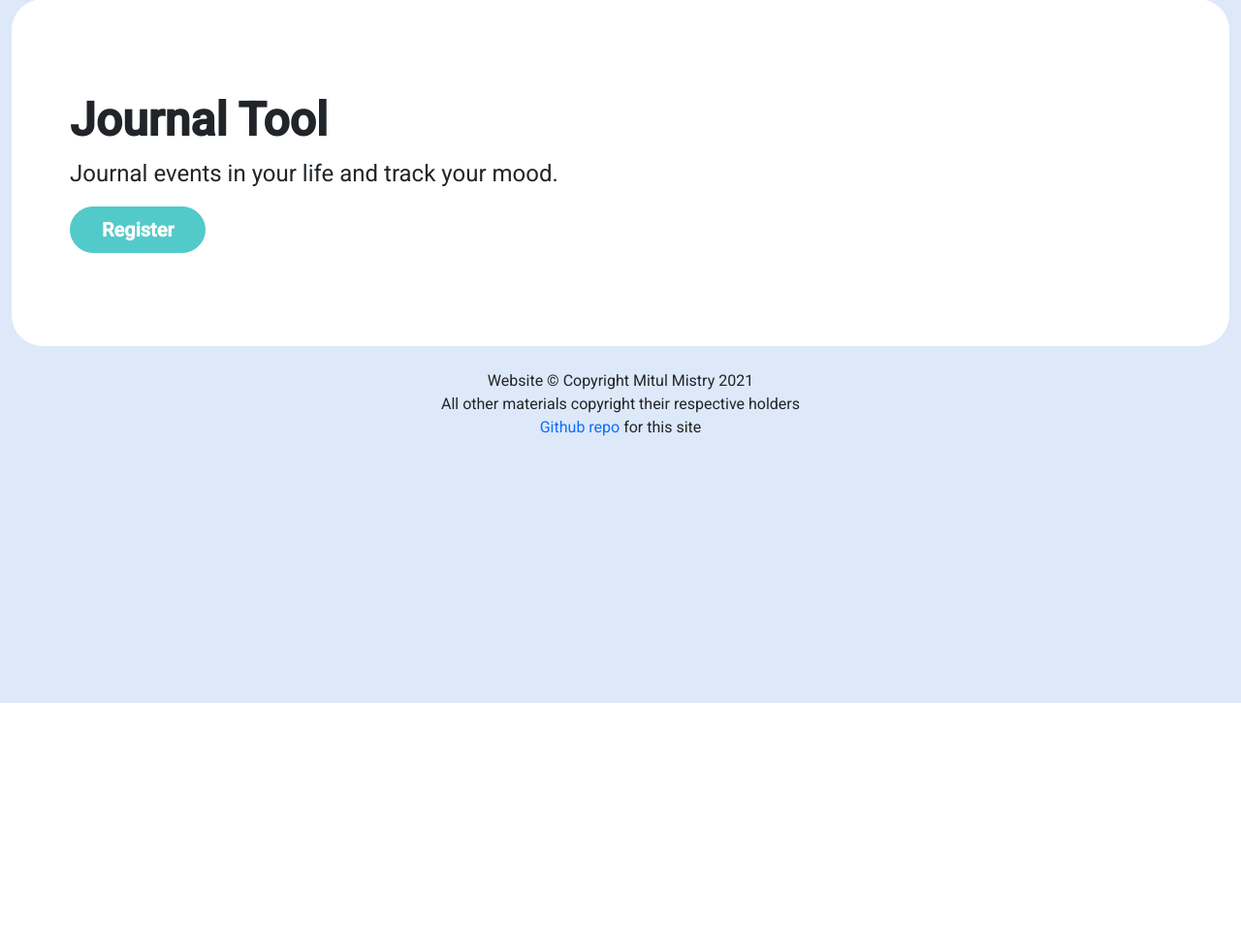
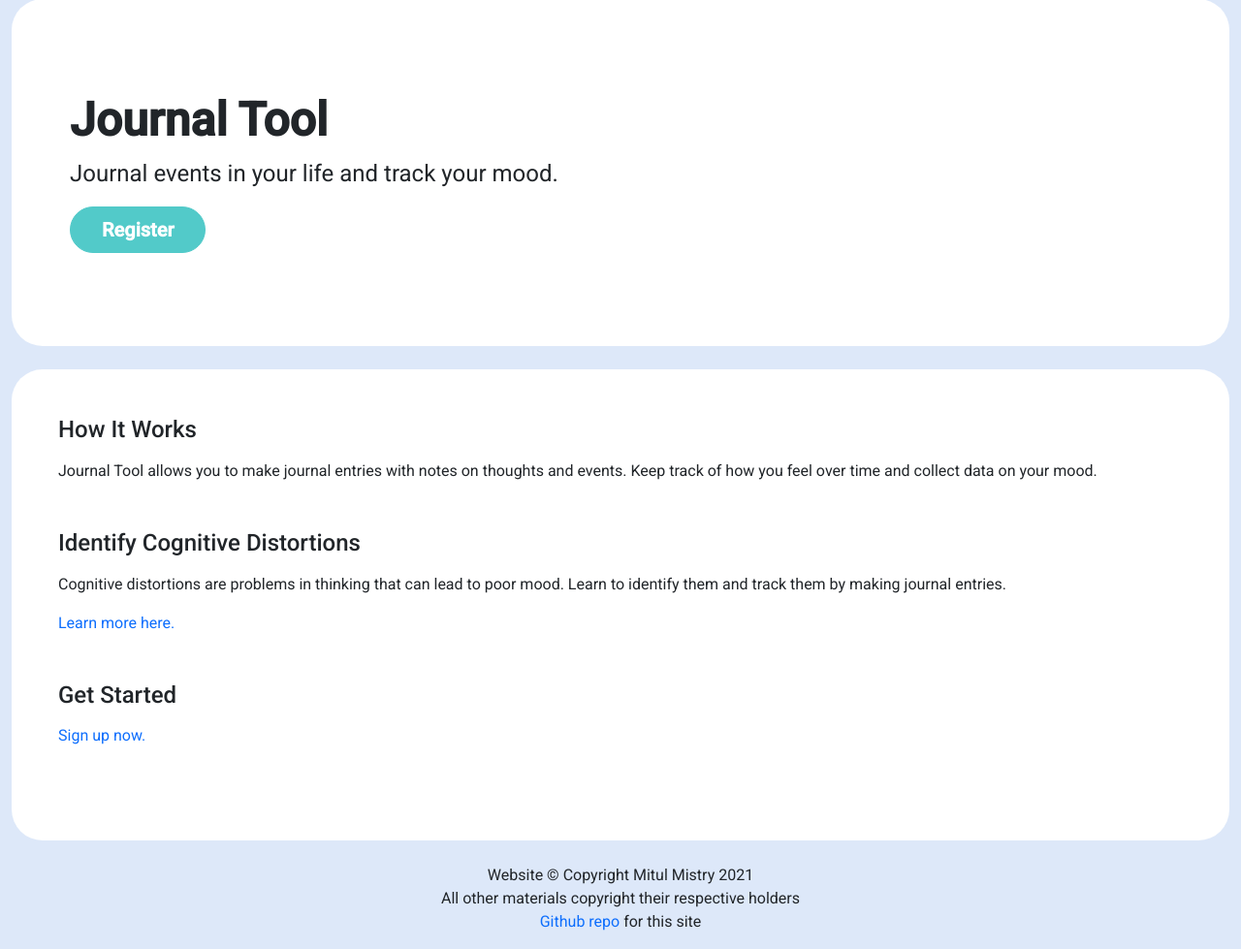
Before and after one commit to MitulMistry/journal-tool, a Django app: page / in a window 1280 px wide. Shown: the part 75-1054 px from the top of the page at 97% size. Before the commit the page ends 800 px from the top, so only its background shows below. Run offline with Django 3.2, Linux system fonts and the light colour scheme; some libraries are stand-ins or nearby versions.

Commit message:
Add info to index page

```diff
--- a/journal/templates/journal/index.html
+++ b/journal/templates/journal/index.html
@@ -11,4 +11,16 @@
             {% endif %}
         </div>
     </div>
+
+    <div class="p-5 mb-4 bg-light2 rounded-3">
+        <h4 class="mb-3">How It Works</h4>
+        <p class="mb-5">Journal Tool allows you to make journal entries with notes on thoughts and events. Keep track of how you feel over time and collect data on your mood.</p>
+
+        <h4 class="mb-3">Identify Cognitive Distortions</h4>
+        <p>Cognitive distortions are problems in thinking that can lead to poor mood. Learn to identify them and track them by making journal entries.</p>
+        <p class="mb-5"><a href="{% url 'distortions' %}">Learn more here.</a></p>
+
+        <h4 class="mb-3">Get Started</h4>
+        <p class="mb-5"><a href="{% url 'register_user' %}">Sign up now.</a></p>
+    </div>
 {% endblock %}
```
